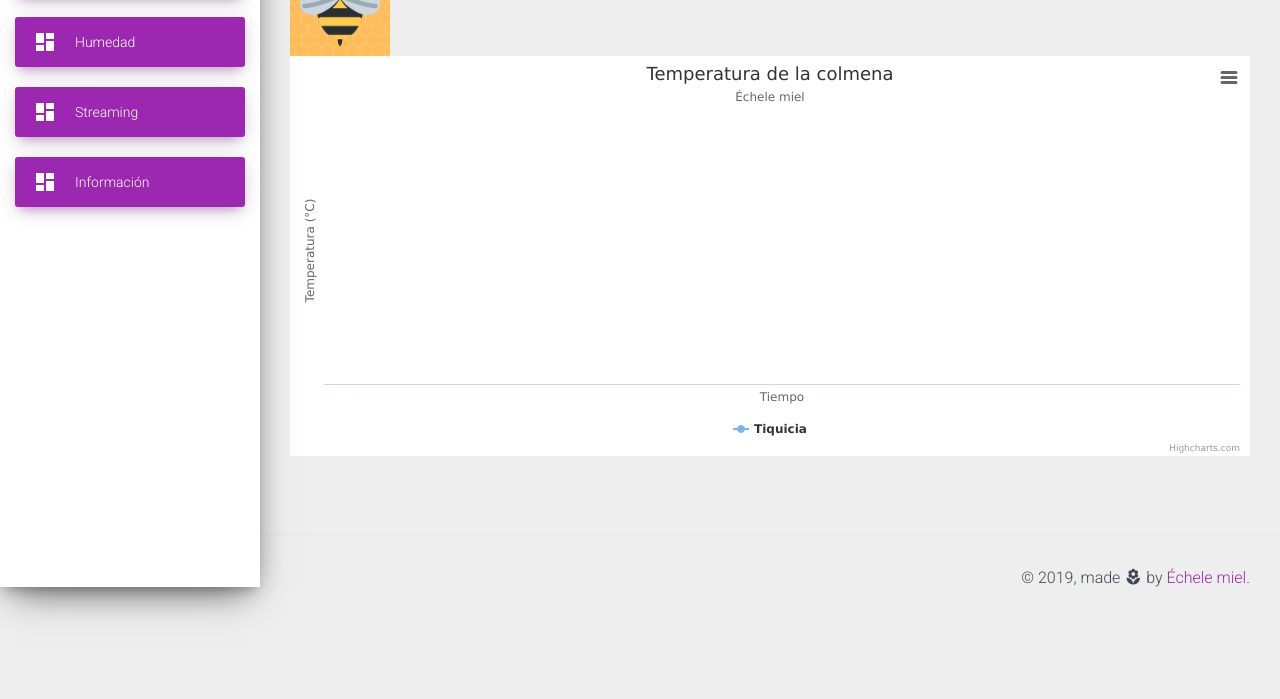
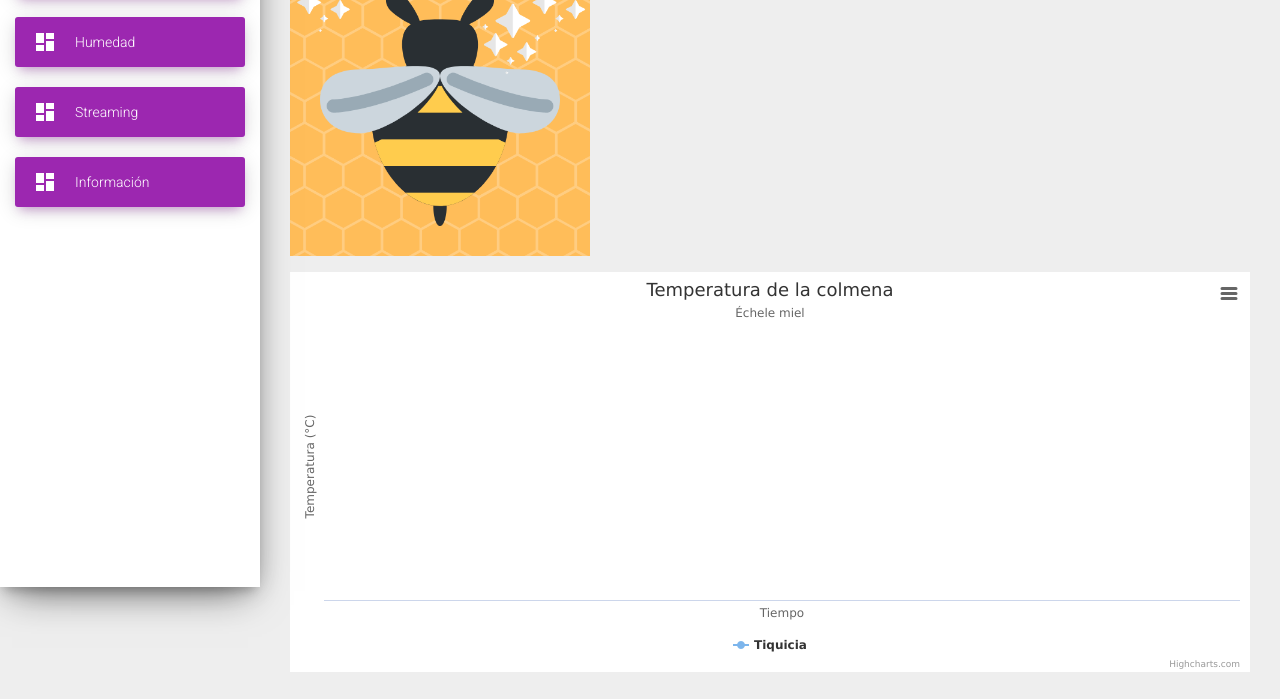
Before and after one commit to gabgut/Hardwarethon, a website: page Brete/template.html in a window 1280 px wide. Shown: the part 213-912 px from the top of the page. Before the commit the page ends 833 px from the top, so only its background shows below. Drawn offline with nearby package versions, Linux system fonts and the light colour scheme; a script that the page names is missing.

Commit message:
Esta sí, posta sí

```diff
--- a/Brete/template.html
+++ b/Brete/template.html
@@ -30,8 +30,8 @@
   <link href="assets/css/material-dashboard.css?v=2.1.1" rel="stylesheet" />
   <style media="screen">
     #tempImg{
-      width:100px;
-      height:100px;
+      width:300px;
+      height:300px;
       background-repeat:no-repeat;
       background-size:cover;
     }
@@ -110,11 +110,17 @@
           <div id="tempImg" class="mildTemperature">
 
           </div>
+          <p>
+
+          </p>
         </div>
+
         <div class="container-fluid">
           <div id="container" style="min-width: 310px; height: 400px; margin: 0 auto"></div>
         </div>
+
       </div>
+
       <footer class="footer">
         <div class="container-fluid">
           <nav class="float-left">
```
Also changed, not shown: Brete/template2.html (+5 -2 lines).
